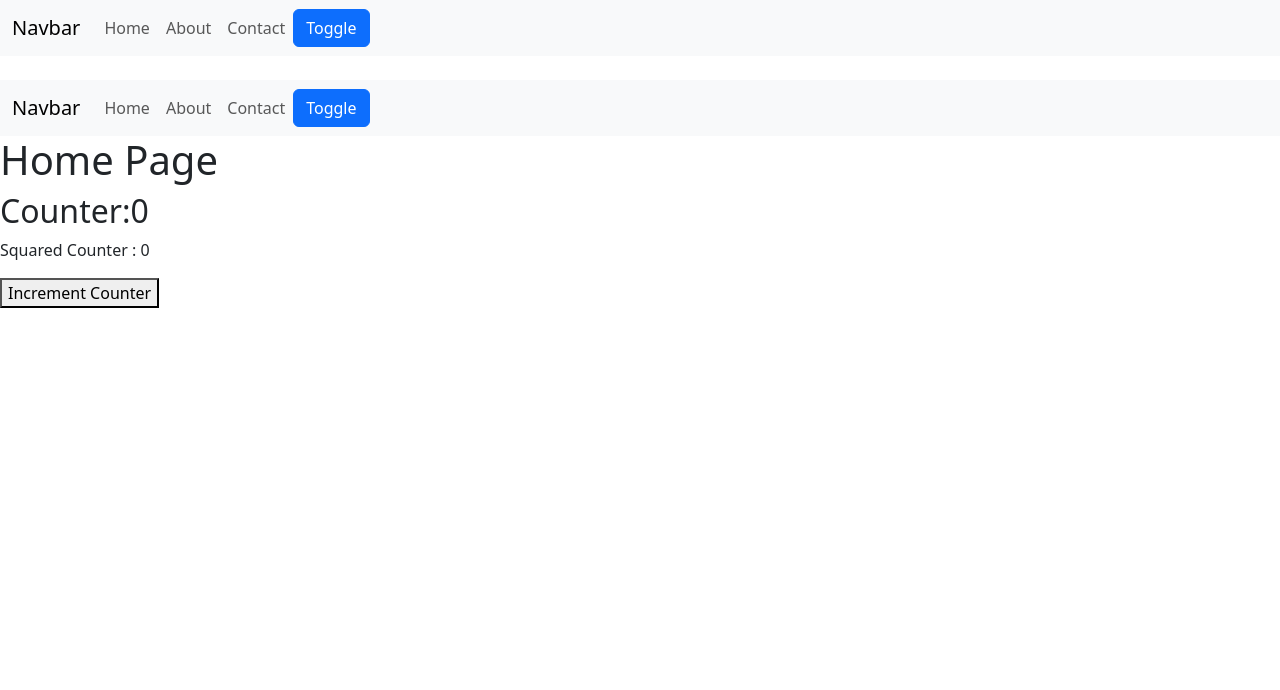
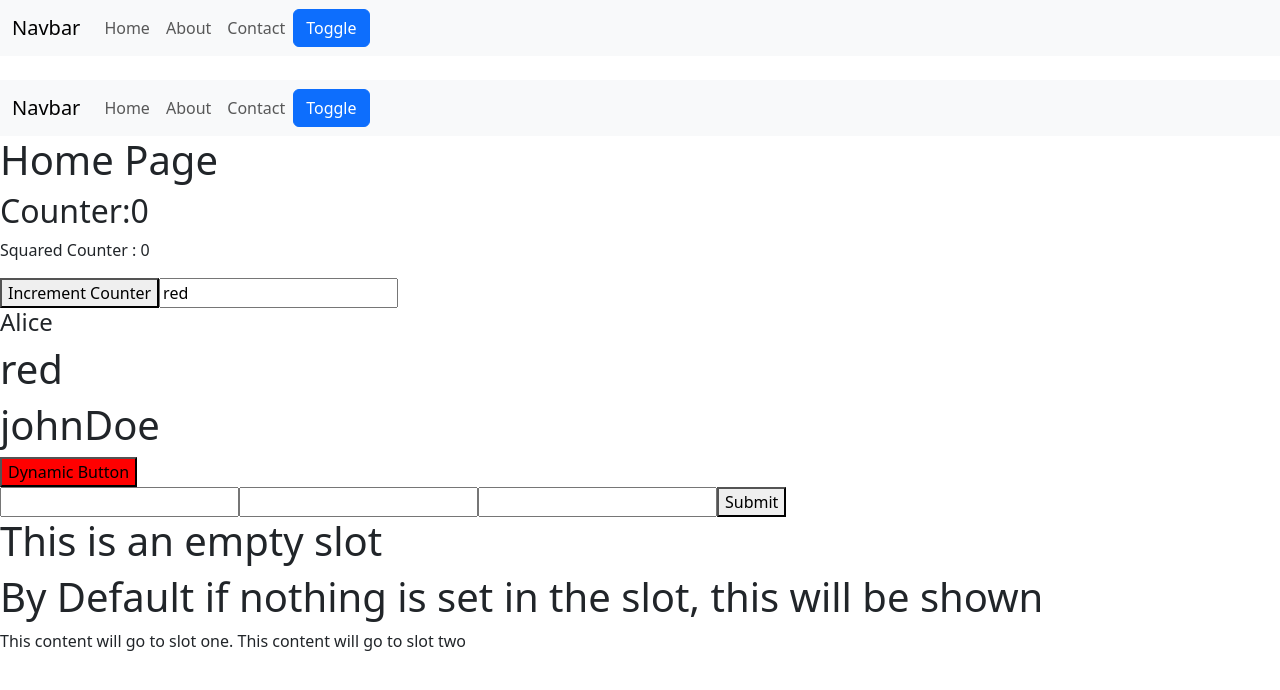
Before and after one commit to AhsenRiaz/Learning-Vuejs, a Vue app in the folder my-vue-app/: page / in a window 1280 px wide. Shown: the top 690 px of the page. Built offline with nearby package versions, Linux system fonts and the light colour scheme.

Commit message:
feat: another day of learning vuejs

```diff
--- a/my-vue-app/src/App.vue
+++ b/my-vue-app/src/App.vue
@@ -1,18 +1,28 @@
-<script>
+<script setup>
 import Navbar from './components/Navbar.vue';
 import ReactiveComponent from './components/ReactiveComponent.vue';
 import ComputedProperties from './components/ComputedProperties.vue';
+import ComponentProps from './components/ComponentProps.vue';
+import EmitComponent from './components/EmitComponent.vue';
+import EmptySlot from './components/slot/EmptySlot.vue';
+import FallbackSlot from './components/slot/FallbackSlot.vue';
+import NamedSlot from './components/slot/NamedSlot.vue';
 // import CreatePage from './components/CreatePage.vue';
+import { ref } from 'vue';
+import { provide } from 'vue';
 
-export default {
-  components: {
-    Navbar,
-    // ReactiveComponent,
-    ComputedProperties
+const buttonColor = ref('red')
 
-    // CreatePage
-  },
+const formHandler = (username, email, password) => {
+  console.log("username", email, password);
 }
+
+provide("games", {
+  name: "gta",
+  genre: ["adventure", "action"]
+})
+
+provide("books", ["SHerlock Holmes", "Dune"]);
 
 </script>
 
@@ -20,6 +30,33 @@ export default {
   <Navbar />
   <!-- <ReactiveComponent /> -->
   <ComputedProperties />
+
+  <input type="text" v-model="buttonColor">
+  <ComponentProps employee="Bob" age=25 fullName="johnDoe" :buttonColor="buttonColor" name="Alice" />
+
+  <EmitComponent @userInfo="formHandler" />
+
+  <EmptySlot>
+    <h1>This is an empty slot</h1>
+  </EmptySlot>
+
+  <FallbackSlot>
+    <!-- if nothing is passed here the default content will be shown -->
+  </FallbackSlot>
+
+  <NamedSlot>
+    <template v-slot:one>
+      This content will go to slot one.
+    </template>
+
+    <template #two>
+      This content will go to slot two
+    </template>
+  </NamedSlot>
+
+
+  <!-- <ComponentProps  /> -->
+
   <!-- <CreatePage /> -->
 </template>
 
--- /dev/null
+++ b/my-vue-app/src/components/ComponentProps.vue
@@ -0,0 +1,41 @@
+<script setup>
+import { computed } from 'vue';
+
+// const props = defineProps(['name', 'buttonColor'])
+
+// another way of defining props
+
+const props = defineProps({
+    name: String,
+    buttonColor: String,
+    fullName: {
+        type: String,
+        required: true,
+        default: "Anon"
+    },
+    employee: {
+        type: String,
+        required: false,
+        validator: (propValue) => {
+            return ['Alice', 'Bob'].includes(propValue)
+        }
+    },
+    age: {
+        type: Number,
+        validator: (propValue) => {
+            return propValue > 20
+        }
+    }
+})
+
+
+</script>
+
+<template>
+    <div>
+        <h4>{{ name }}</h4>
+        <h1>{{ props.buttonColor }}</h1>
+        <h1>{{ props.fullName }}</h1>
+        <button v-show="props.buttonColor" :style="{ backgroundColor: props.buttonColor }">Dynamic Button</button>
+    </div>
+</template>
--- /dev/null
+++ b/my-vue-app/src/components/EmitComponent.vue
@@ -0,0 +1,17 @@
+<script setup>
+
+import { ref } from 'vue';
+
+const username = ref('');
+const password = ref('');
+const email = ref('');
+</script>
+
+<template>
+    <form @submit.prevent="$emit('userInfo', username, email, password)">
+        <input type="text" v-model="username">
+        <input type="text" v-model="email">
+        <input type="text" v-model="password">
+        <button type="submit">Submit</button>
+    </form>
+</template>
--- /dev/null
+++ b/my-vue-app/src/components/slot/EmptySlot.vue
@@ -0,0 +1,12 @@
+<script setup>
+
+</script>
+
+
+<template>
+
+    <slot>
+
+    </slot>
+
+</template>
--- /dev/null
+++ b/my-vue-app/src/components/slot/FallbackSlot.vue
@@ -0,0 +1,12 @@
+<script setup>
+
+</script>
+
+
+<template>
+
+    <slot>
+        <h1>By Default if nothing is set in the slot, this will be shown</h1>
+    </slot>
+
+</template>
--- /dev/null
+++ b/my-vue-app/src/components/slot/NamedSlot.vue
@@ -0,0 +1,16 @@
+<script setup>
+
+</script>
+
+
+<template>
+
+    <slot name="one">
+        <h1>This is slot one</h1>
+    </slot>
+
+    <slot name="two">
+        <h1>This is slot 2</h1>
+    </slot>
+
+</template>
```
Also changed, not shown: my-vue-app/src/components/ConditionalRendering.vue (+12 -0 lines), my-vue-app/src/components/InjectComponent.vue (added, +12 -0 lines).
